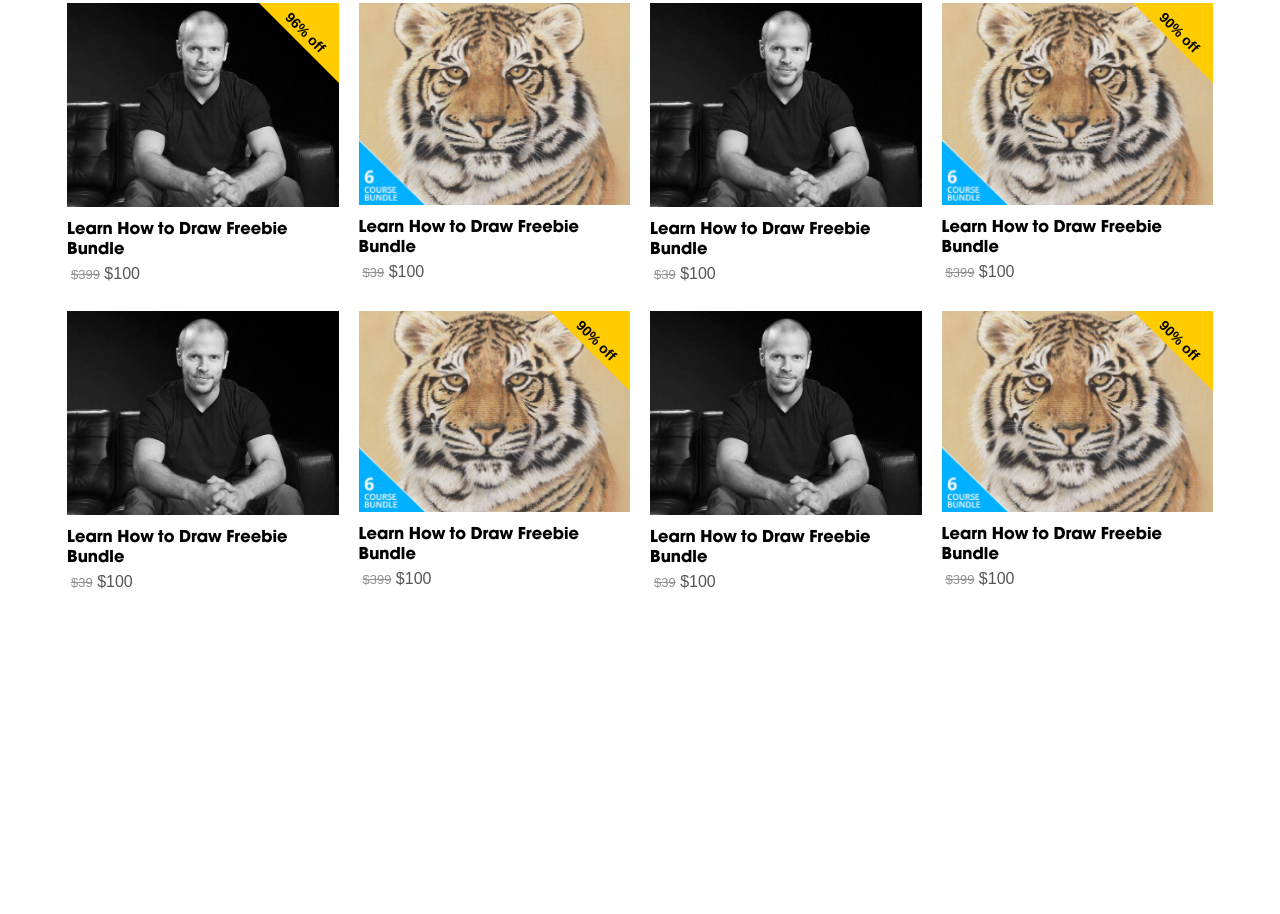
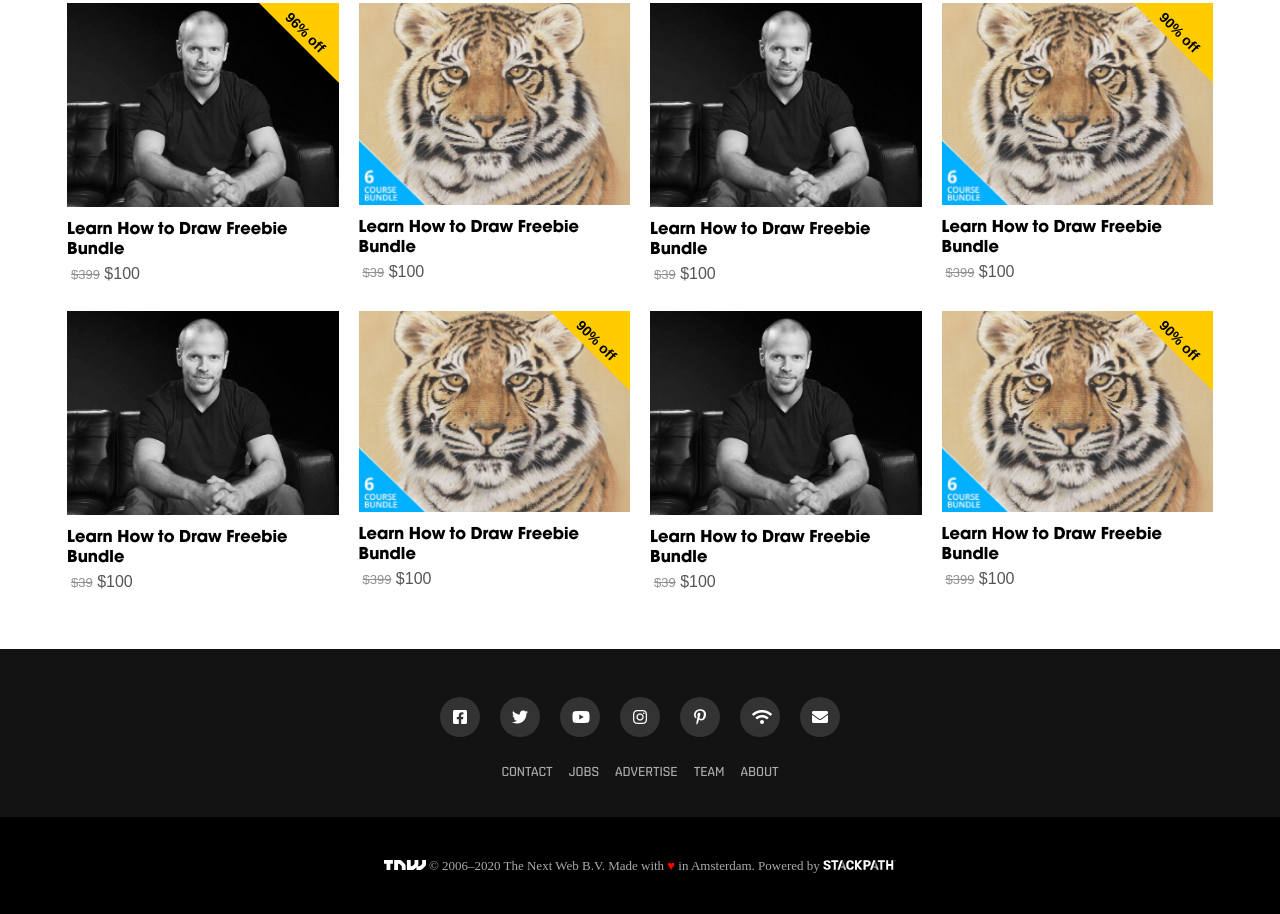
Before and after one commit to asiimwedismas/thnextweb-page, a plain HTML site: page index.html in a window 1280 px wide. Shown: the part 2769-3683 px from the top of the page. Before the commit the page ends 3418 px from the top, so only its background shows below. Drawn offline with Linux system fonts and the light colour scheme; a web font is replaced by a local one.

Commit message:
Added and styled footer

```diff
--- a/css/style.css
+++ b/css/style.css
@@ -688,3 +688,119 @@ main {
   color: #919191;
   text-decoration: line-through;
 }
+
+@media (max-width: 768px) {
+  .list-slide-description {
+    display: flex;
+    flex-direction: row;
+  }
+
+  .gallery-item .image,
+  .gallery-deals .image {
+    width: 60px;
+    height: 70px;
+    overflow: hidden;
+  }
+
+  .gallery-latest .image {
+    width: 100%;
+    height: 100%;
+  }
+
+  .gallery-item .image img,
+  .gallery-deals .image img,
+  .gallery-latest .image img {
+    width: 100%;
+    height: 100%;
+    object-fit: cover;
+  }
+
+  .gallery-item .slide-description,
+  .gallery-deals .slide-description {
+    margin-left: 10px;
+    font-size: 14px;
+    margin-top: 0;
+    padding-right: 20px;
+  }
+
+  .gallery-item .author,
+  .price {
+    margin-left: 10px;
+    font-weight: 400;
+    font-size: 12px;
+    line-height: 18px;
+    text-align: left;
+    margin-top: 0;
+  }
+}
+
+/* footer styles */
+footer {
+  text-align: center;
+  color: #aaa;
+}
+
+#social {
+  background-color: #131313;
+  padding: 3em 0 2em;
+}
+
+#social li {
+  display: inline-block;
+}
+
+.social-icons {
+  margin-bottom: 1.5em;
+}
+
+.social-icons li {
+  margin: 0 8px;
+}
+
+.social-icons .social-icon-links {
+  display: block;
+  height: 40px;
+  width: 40px;
+  border-radius: 50%;
+  background: #333;
+  padding: 12px;
+  text-align: center;
+}
+
+.social-icon-links {
+  color: white;
+}
+
+#social .links li {
+  margin: 0 6px;
+  font-family: Shentox, sans-serif;
+  font-weight: 500;
+  text-transform: uppercase;
+  font-size: 13px;
+  line-height: 24px;
+}
+
+#copy-right {
+  padding: 3em 0;
+  background: #000;
+  font-size: 13px;
+  line-height: 19.5px;
+}
+
+.red-love {
+  color: red;
+}
+
+.svg-image {
+  height: 10px;
+}
+
+.most-popular-title {
+  color: #fff;
+  font-size: 13px;
+  pointer-events: none;
+  font-weight: 500;
+  text-transform: uppercase;
+  letter-spacing: 0.04em;
+  line-height: 1.5;
+}
--- a/index.html
+++ b/index.html
@@ -821,6 +821,37 @@
 
   </div>
 
+  <!-- footer -->
+  <footer>
+    <div id="social">
+      <nav>
+        <ul class="social-icons">
+          <li><a class="social-icon-links" href="#"><i class="fab fa-facebook-square"></i></a></li>
+          <li><a class="social-icon-links" href="#"><i class="fab fa-twitter"></i></a></li>
+          <li><a class="social-icon-links" href="#"><i class="fab fa-youtube"></i></a></li>
+          <li><a class="social-icon-links" href="#"><i class="fab fa-instagram"></i></a></li>
+          <li><a class="social-icon-links" href="#"><i class="fab fa-pinterest-p"></i></a></li>
+          <li><a class="social-icon-links" href="#"><i class="fas fa-wifi"></i></a></li>
+          <li><a class="social-icon-links" href="#"><i class="fas fa-envelope"></i></a></li>
+        </ul>
+        <ul class="links">
+          <li>Contact</li>
+          <li>jobs</li>
+          <li>advertise</li>
+          <li>team</li>
+          <li>about</li>
+        </ul>
+      </nav>
+    </div>
+    <div id="copy-right">
+      <p>
+        <a href="www.microverse.org"><img class="svg-image" src="./img/tnw.svg" alt=""></a>
+        <span>© 2006–2020 The Next Web B.V. Made with <span class="red-love">♥</span> in Amsterdam. Powered
+          by</span>
+        <a href="www.microverse.org"><img class="svg-image" src="./img/stackpath.svg" alt=""></a>
+      </p>
+    </div>
+  </footer>
 
 </body>
 
```
Also changed, not shown: img/stackpath.svg (added), img/tnw.svg (added).
